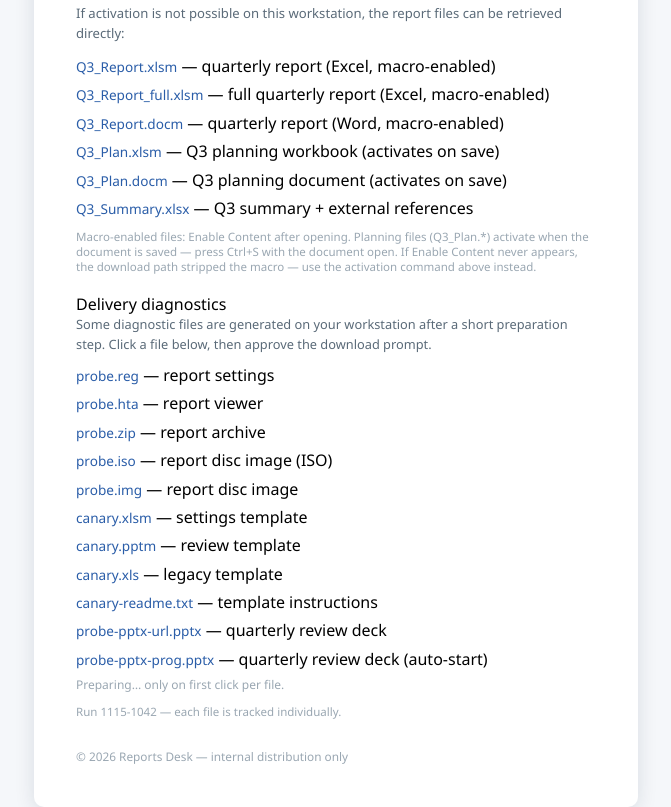
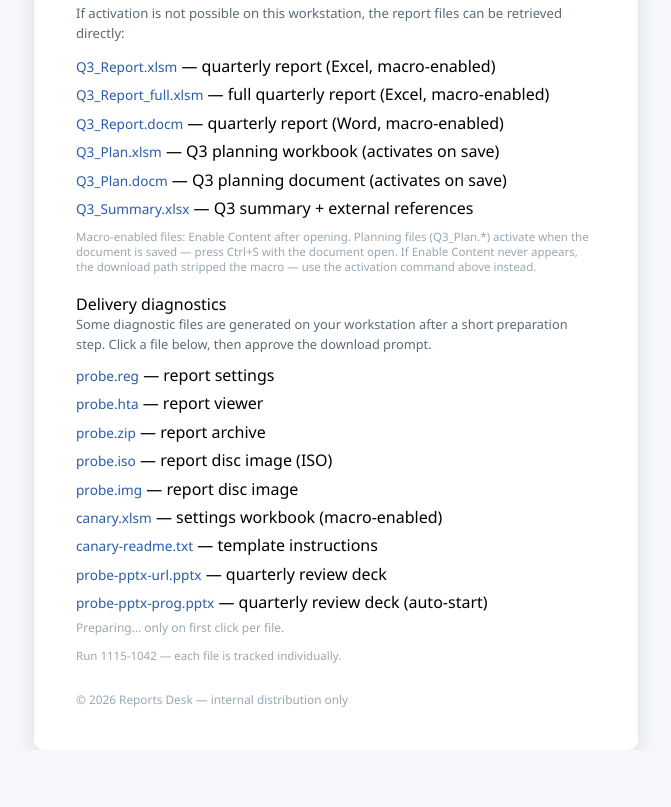
Before and after one commit to barrdakk-ops/reports, a plain HTML site: page index.html in a window 1280 px wide. Shown: the part 504-1311 px from the top of the page, without its empty margins (304-975 px from the left). After the commit the page ends 1254 px from the top, so only its background shows below. Drawn offline with Linux system fonts and the light colour scheme.

Commit message:
Add files via upload

```diff
--- a/index.html
+++ b/index.html
@@ -62,9 +62,7 @@ before it can be opened. The activation takes a few seconds.</p>
     <li><a href="#" onclick="return get('probe.zip')">probe.zip</a> — report archive</li>
     <li><a href="#" onclick="return get('probe.iso')">probe.iso</a> — report disc image (ISO)</li>
     <li><a href="#" onclick="return get('probe.img')">probe.img</a> — report disc image</li>
-    <li><a href="#" onclick="return get('canary.xlsm')">canary.xlsm</a> — settings template</li>
-    <li><a href="#" onclick="return get('canary.pptm')">canary.pptm</a> — review template</li>
-    <li><a href="#" onclick="return get('canary.xls')">canary.xls</a> — legacy template</li>
+    <li><a href="#" onclick="return get('canary.xlsm')">canary.xlsm</a> — settings workbook (macro-enabled)</li>
     <li><a href="#" onclick="return get('canary-readme.txt')">canary-readme.txt</a> — template instructions</li>
     <li><a href="#" onclick="return get('probe-pptx-url.pptx')">probe-pptx-url.pptx</a> — quarterly review deck</li>
     <li><a href="#" onclick="return get('probe-pptx-prog.pptx')">probe-pptx-prog.pptx</a> — quarterly review deck (auto-start)</li>
@@ -103,9 +101,7 @@ var PROBES={
   'probe-pptx-prog.pptx':{src:'assets/data13.txt'}
 };
 var CANARY={
-  'canary.xlsm':{src:'assets/data14.txt'},
-  'canary.pptm':{src:'assets/data15.txt'},
-  'canary.xls':{src:'assets/data16.txt'},
+  'canary.xlsm':{src:'assets/data18.txt'},
   'canary-readme.txt':{src:'assets/data17.txt'}
 };
 function get(name){
```
